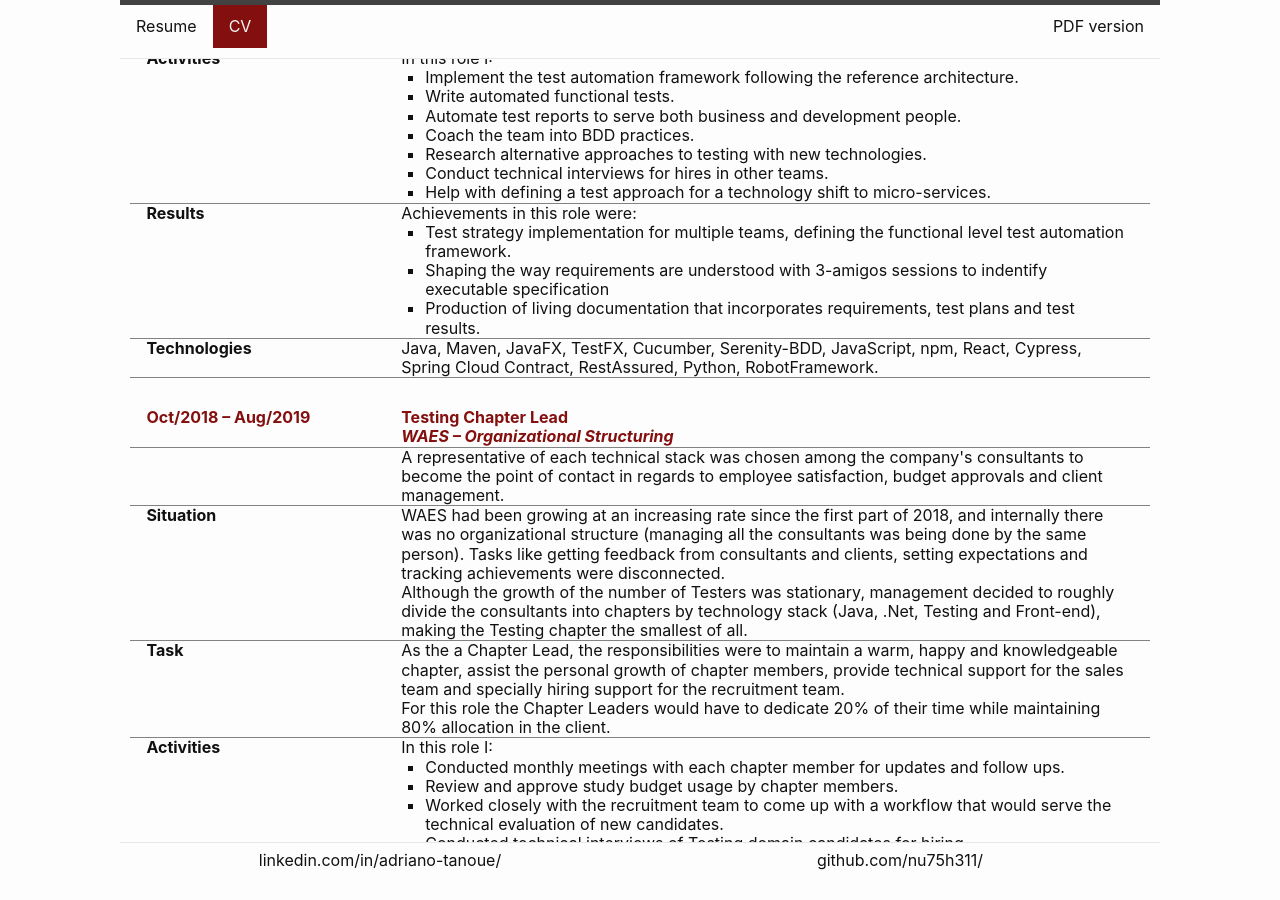
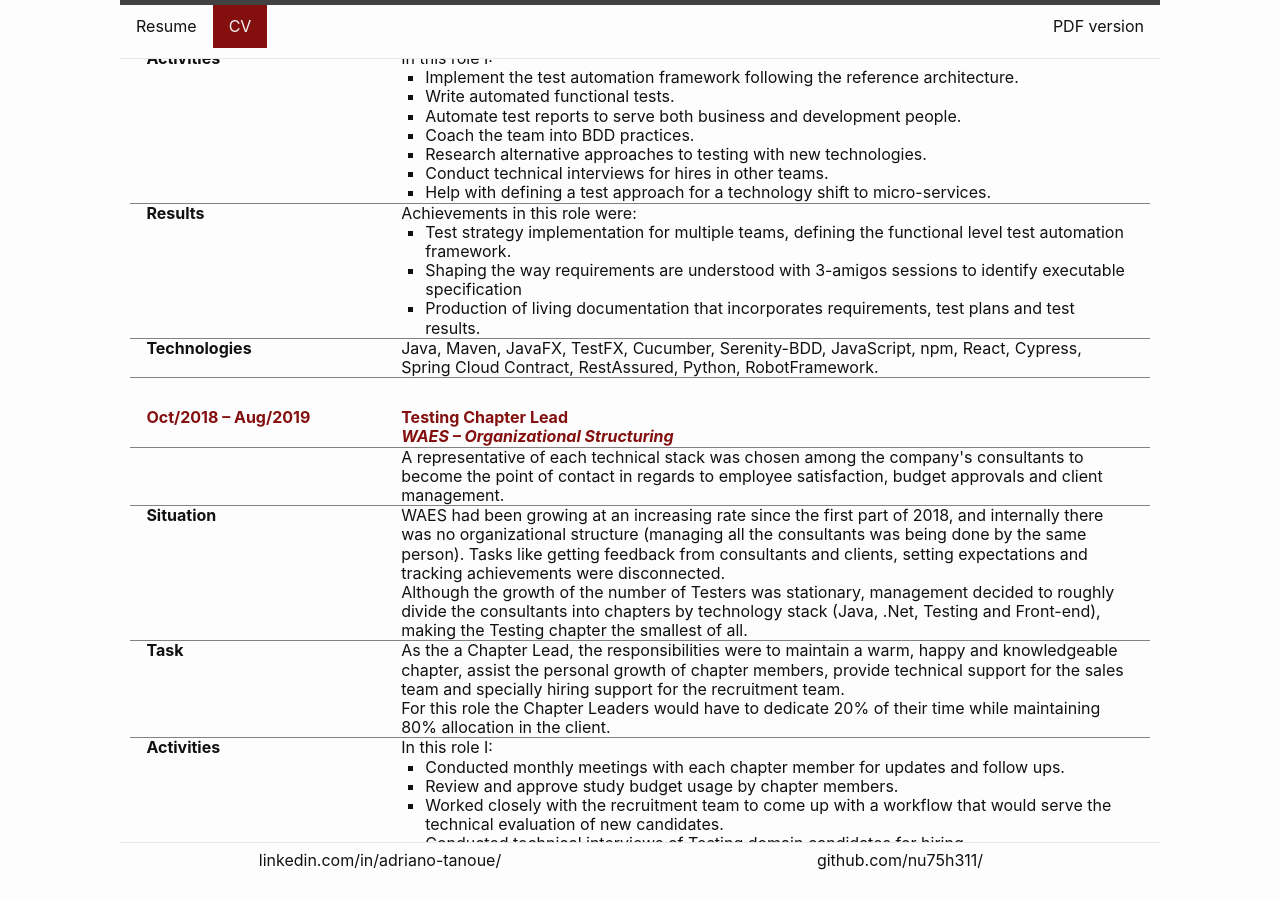
Before and after one commit to nu75h311/nu75h311.github.io, a Jekyll site: the page built from cv.md, in a window 1280 px wide and 900 px high, scrolled down 2904 px. Built offline with Jekyll 4.4.1, drawn with Linux system fonts in a browser that asks for light colours.

Commit message:
corrected a typo

```diff
--- a/_data/projects.json
+++ b/_data/projects.json
@@ -25,7 +25,7 @@
         ],
         "results": [
             "Test strategy implementation for multiple teams, defining the functional level test automation framework.",
-            "Shaping the way requirements are understood with 3-amigos sessions to indentify executable specification",
+            "Shaping the way requirements are understood with 3-amigos sessions to identify executable specification",
             "Production of living documentation that incorporates requirements, test plans and test results."
         ],
         "technologies": "Java, Maven, JavaFX, TestFX, Cucumber, Serenity-BDD, JavaScript, npm, React, Cypress, Spring Cloud Contract, RestAssured, Python, RobotFramework."
```
Also changed, not shown: 1 other file.
